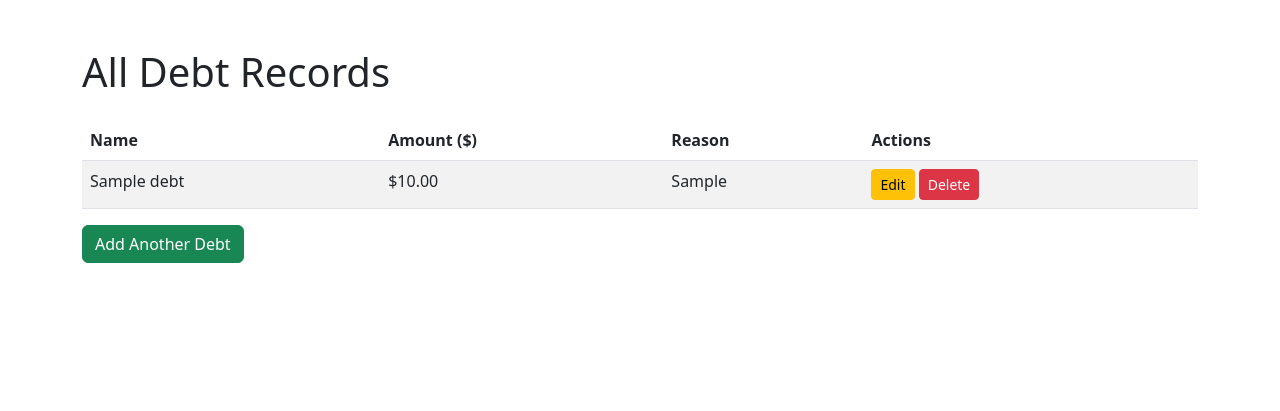
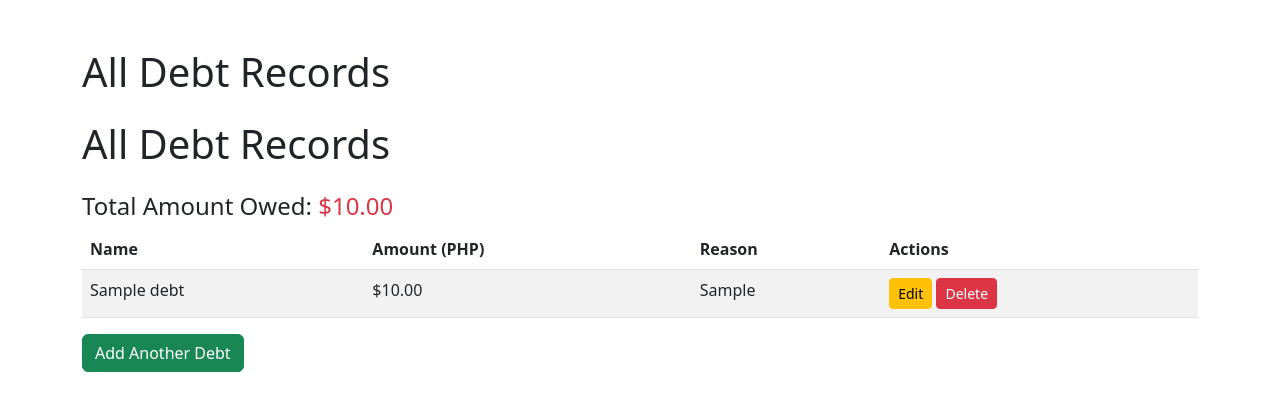
Before and after one commit to eymaster/utangs, a Flask app: page /debts in a window 1280 px wide. Shown: the top 411 px of the page. Run offline with Flask 3, Linux system fonts and the light colour scheme; tables that the repository leaves empty hold one stand-in row (values such as "Sample post").

Commit message:
Update debts.html

```diff
--- a/templates/debts.html
+++ b/templates/debts.html
@@ -6,11 +6,13 @@
 </head>
 <body class="container py-5">
   <h1 class="mb-4">All Debt Records</h1>
+  <h1 class="mb-4">All Debt Records</h1>
+<h4>Total Amount Owed: <span class="text-danger">${{ "%.2f"|format(total_debt) }}</span></h4>
   <table class="table table-striped">
     <thead>
   <tr>
     <th>Name</th>
-    <th>Amount ($)</th>
+    <th>Amount (PHP)</th>
     <th>Reason</th>
     <th>Actions</th>
   </tr>
```
